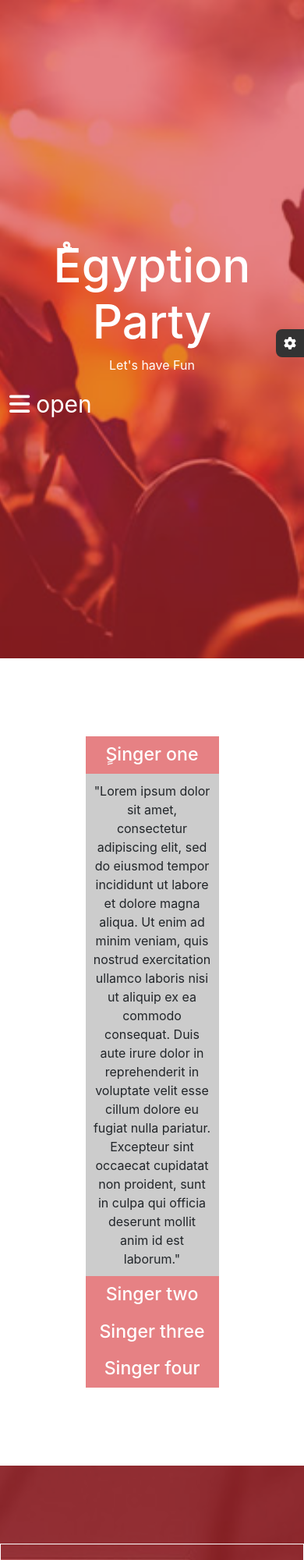
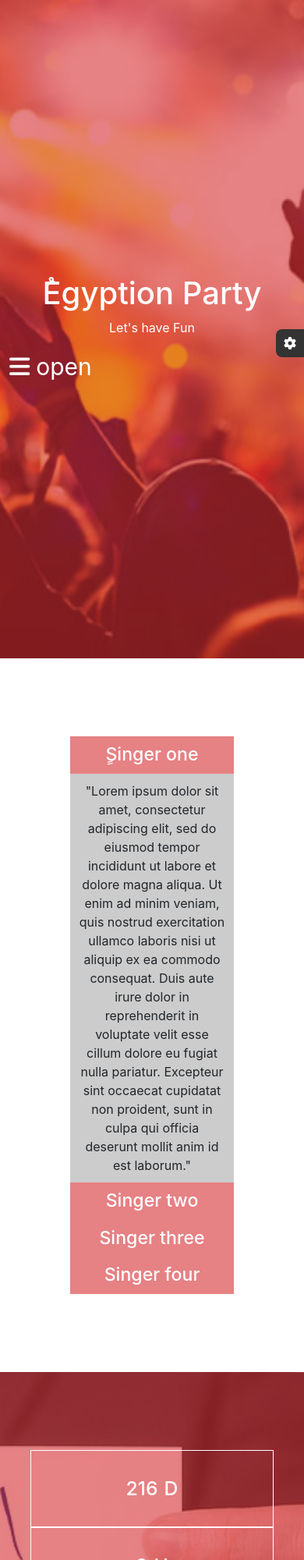
Before and after one commit to Marina-tarek/jQuery, a plain HTML site: page index.html in a window 390 px wide. Shown: the top 2000 px of the page at 78% size. Drawn offline with Linux system fonts and the light colour scheme.

Commit message:
final final.. commit

```diff
--- a/css/style.css
+++ b/css/style.css
@@ -302,3 +302,32 @@ form span {
 .form-control::placeholder {
     color: #777;
 }
+
+/* @media (max-width: 768px){
+
+} */
+
+@media (max-width: 576px) {
+    .main-title {
+        font-size: 40px;
+    }
+
+    .pd {
+        margin: 20px 0;
+        padding: 5px;
+    }
+
+    .leftMenu ul li {
+        font-size: 20px;
+    }
+
+    #singer {
+        width: 60%;
+    }
+#duration .layer .container, #contact .container{
+    width: 80%;
+}
+    .time {
+        padding: 30px;
+    }
+}
--- a/index.html
+++ b/index.html
@@ -33,7 +33,6 @@
         <span class="color-box cursor"></span>
       </div>
     </div>
-
   </aside>
   <main>
     <section id="home" class="vh-100">
@@ -51,7 +50,7 @@
           </ul>
         </div>
         <div class="homeSection">
-          <div class="container-fluid text-white homeContent">
+          <div class="container text-white homeContent">
             <h2 class="text-center main-title">ُEgyption Party</h2>
             <p class="text-center">Let's have Fun</p>
             <span class="cursor"><i class="fa-solid fa-bars me-2 openSideList"></i>open</span>
@@ -147,7 +146,7 @@
           <p class="fw-light font-colot">Egyptian adventures like no other</p>
         </div>
         <div class="row justify-content-around">
-          <div class="col-md-5 contact-info mb-sm-4 mb-md-0">
+          <div class="col-sm-12 col-md-6 contact-info mb-sm-4 mb-md-0">
             <h3 class="text-uppercase mb-3">contact info</h3>
             <p class="font-colot">Why you should hire me writeup Lorem ipsum dolor sit amet, consectetuer adipiscing
               elit. Aenean commodo
@@ -170,7 +169,7 @@
               </ul>
             </div>
           </div>
-          <div class="col-md-5">
+          <div class="col-sm-12 col-md-6">
             <form action="">
               <input type="text" placeholder="Enter Name..." class="form-control rounded-0">
               <input type="email" placeholder="Enter Email..." class="form-control rounded-0">
```
